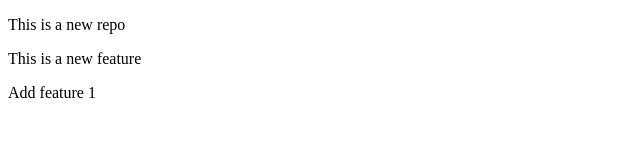
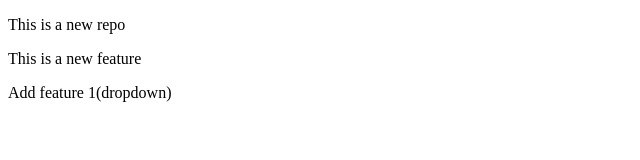
Before and after one commit to zkabeer17-max/localrepo, a plain HTML site: page index.html in a window 1280 px wide. Shown: the whole page, without its empty margins (0-640 px from the left). Drawn offline with Linux system fonts and the light colour scheme.

```diff
--- a/index.html
+++ b/index.html
@@ -10,6 +10,6 @@
     This is a new feature
 </P>
 <body>
-    <p>Add feature 1</p>
+    <p>Add feature 1(dropdown)</p>
 </body>
 </html>
```
